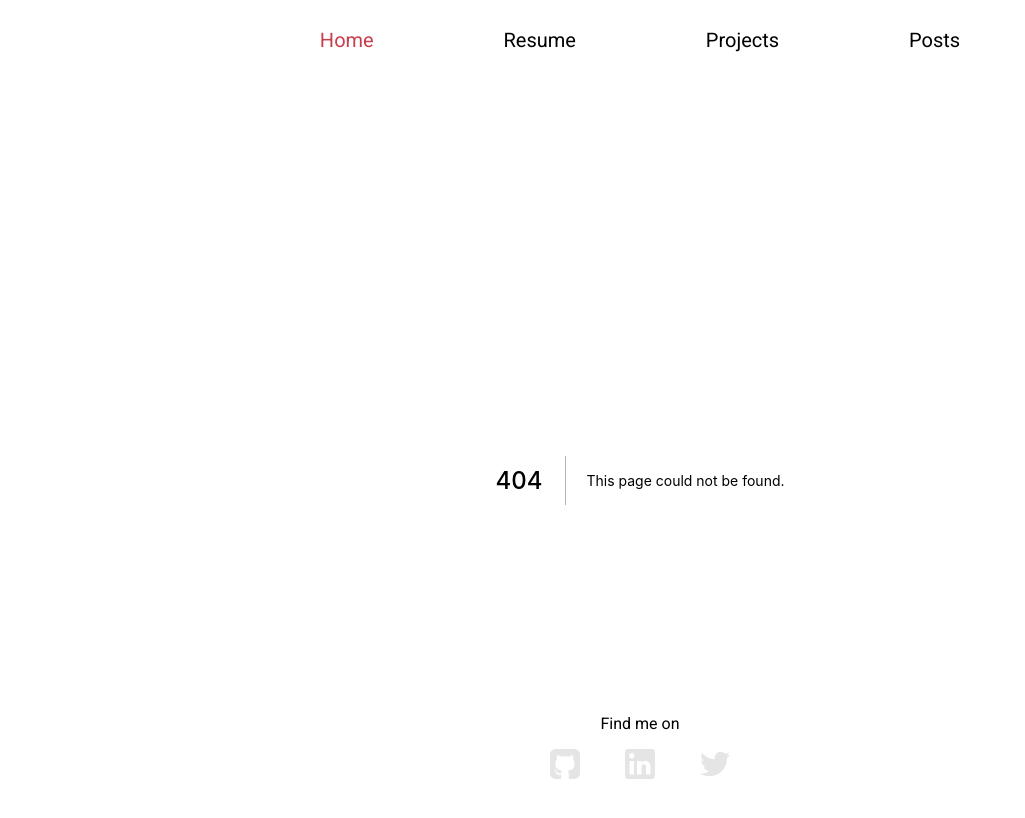
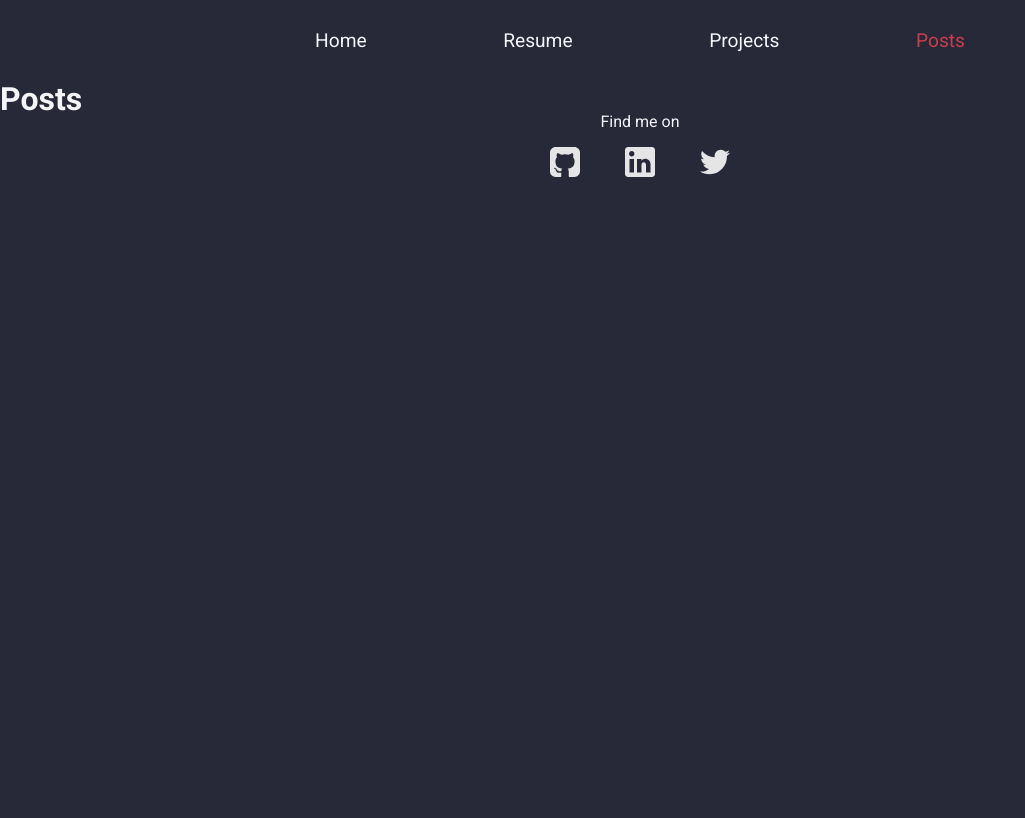
Before and after one commit to jessescn/portfolio, a Next.js app: page /posts in a window 1280 px wide. Before the commit this address had no page. Shown: the top 818 px of the page, without its empty margins (0-1025 px from the left). Built offline with nearby package versions, Linux system fonts and the light colour scheme.

Commit message:
Added resume page which consumes prismic CMS content.

```diff
--- /dev/null
+++ b/components/ActiveLink/index.tsx
@@ -0,0 +1,22 @@
+import { ReactElement, cloneElement } from "react";
+import { useRouter } from 'next/router';
+import Link, { LinkProps } from "next/link";
+
+interface ActiveLinkProps extends LinkProps {
+    children: ReactElement,
+    activeClassName: string,
+}
+
+export function ActiveLink({children, activeClassName, ...rest}: ActiveLinkProps){
+    const { asPath } = useRouter()
+
+    const className = asPath === rest.href ? activeClassName : ""
+
+    return (
+        <Link {...rest}>
+            { cloneElement(children, {
+                className
+            }) }
+        </Link>
+    )
+}
--- a/components/Footer/index.tsx
+++ b/components/Footer/index.tsx
@@ -5,9 +5,9 @@ export function Footer(){
         <Container>
             <p>Find me on</p>
             <div>
-                <img src="/assets/github.svg" alt="github link"/>
-                <img src="/assets/linkedin.svg" alt="linkedin link"/>
-                <img src="/assets/twitter.svg" alt="twitter link"/>
+                <a href="https://github.com/jessescn" target="_blank"><img src="/assets/github.svg" alt="github link"/></a>
+                <a href="https://www.linkedin.com/in/jess%C3%A9-souza-15aa56190/" target="_blank"><img src="/assets/linkedin.svg" alt="linkedin link"/></a>
+                <a href="https://twitter.com/itsjessescn" target="_blank"><img src="/assets/twitter.svg" alt="twitter link"/></a>
             </div>
         </Container>
     )
--- a/components/Footer/styles.ts
+++ b/components/Footer/styles.ts
@@ -7,7 +7,6 @@ export const Container = styled.footer`
     position: absolute;
     left: 0;
     right: 0;
-    bottom: 0;
 
     display: flex;
     flex-direction: column;
--- a/components/Header/index.tsx
+++ b/components/Header/index.tsx
@@ -1,4 +1,4 @@
-import Link from "next/link"
+import { ActiveLink } from "../ActiveLink"
 import { Container, Content } from "./styles"
 
 interface HeaderProps {
@@ -11,18 +11,18 @@ export function Header({ toggleTheme }: HeaderProps){
         <Container>
             <Content>
                 <nav>
-                    <Link href="/">
-                        <a className="active">Home</a>
-                    </Link>
-                    <Link href="/resume">
+                    <ActiveLink activeClassName="active" href="/">
+                        <a>Home</a>
+                    </ActiveLink>
+                    <ActiveLink activeClassName="active" href="/resume">
                         <a>Resume</a>
-                    </Link>
-                    <Link href="/projects">
+                    </ActiveLink>
+                    <ActiveLink activeClassName="active" href="/projects">
                         <a>Projects</a>
-                    </Link>
-                    <Link href="/posts">
+                    </ActiveLink>
+                    <ActiveLink activeClassName="active" href="/posts">
                         <a>Posts</a>
-                    </Link>
+                    </ActiveLink>
                 </nav>
             </Content>
         </Container>
--- a/components/Header/styles.ts
+++ b/components/Header/styles.ts
@@ -5,16 +5,16 @@ export const Container = styled.header`
 `
 
 export const Content = styled.div`
-   max-width: 900px;
+   max-width: 650px;
    margin: 0 auto;
 
    nav {
         height: 5rem;
         display: flex;
-        justify-content: space-evenly;
+        justify-content: space-between;
         align-items: center;
 
-        font-size: 1.25rem;
+        font-size: 1.2rem;
 
         a {
             transition: color 0.2s;
--- a/package.json
+++ b/package.json
@@ -8,14 +8,17 @@
     "start": "next start"
   },
   "dependencies": {
+    "@prismicio/client": "^4.0.0",
     "@types/styled-components": "^5.1.9",
     "next": "10.1.2",
+    "prismic-dom": "^2.2.5",
     "react": "17.0.2",
     "react-dom": "17.0.2",
     "react-switch": "^6.0.0",
     "styled-components": "^5.2.3"
   },
   "devDependencies": {
+    "@types/prismic-dom": "^2.1.1",
     "@types/react": "^17.0.3",
     "typescript": "^4.2.3"
   }
--- /dev/null
+++ b/pages/posts/index.tsx
@@ -0,0 +1,5 @@
+export default function Posts(){
+    return (
+        <h1>Posts</h1>
+    )
+}
--- /dev/null
+++ b/pages/projects/index.tsx
@@ -0,0 +1,5 @@
+export default function Projects(){
+    return(
+        <h1>Projects</h1>
+    )
+}
--- a/styles/globals.ts
+++ b/styles/globals.ts
@@ -9,7 +9,8 @@ export default createGlobalStyle`
 
   body {
     background: ${props => props.theme.colors.background};
-    color: ${props => props.theme.colors.text}
+    color: ${props => props.theme.colors.text};
+    height: 100%;
   }
 
   @media (max-width: 1080px){
```
Also changed, not shown: pages/resume/index.tsx (added, +82 -0 lines), pages/resume/styles.ts (added, +53 -0 lines), services/prismic.ts (added, +9 -0 lines), 1 other file (tests, documents, lock files or other folders).
